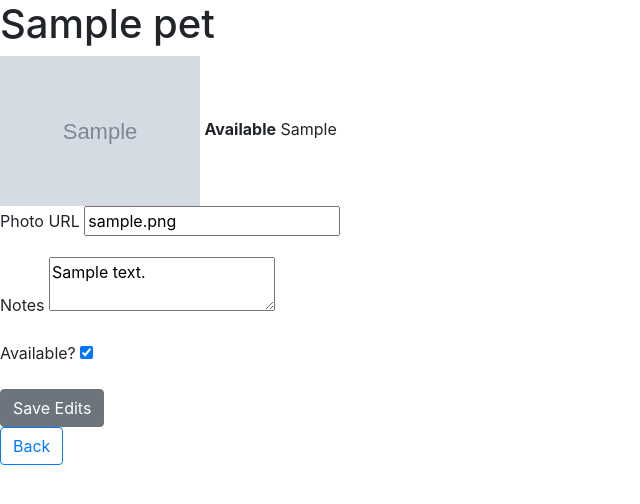
After one commit to alonzo-d/flask-adopt, a Flask app: page /1 in a window 1280 px wide. The commit adds this page. Shown: the top 504 px of the page, without its empty margins (0-640 px from the left). Run offline with Flask 3, Linux system fonts and the light colour scheme; tables that the repository leaves empty hold one stand-in row (values such as "Sample post"); grey boxes marked "Sample" are stand-in pictures.

Commit message:
add add pet route, page

```diff
--- a/app.py
+++ b/app.py
@@ -5,7 +5,7 @@ from flask import Flask, flash, request, redirect, render_template
 from flask_debugtoolbar import DebugToolbarExtension
 
 from models import db, connect_db, Pet
-from forms import AddPetForm
+from forms import AddPetForm, EditPetForm
 
 app = Flask(__name__)
 
@@ -60,3 +60,27 @@ def add_new_pet():
             'add_pet.html',
             form=form
         )
+
+@app.route('/<int:pet_id>', methods=["GET", "POST"])
+def view_and_edit_pet(pet_id):
+    """ Show information for individual pet and allow for editing """
+
+    pet = Pet.query.get_or_404(pet_id)
+    form = EditPetForm(obj=pet)
+
+    if form.validate_on_submit():
+        pet.photo_url = form.photo_url.data
+        pet.notes = form.notes.data
+        pet.available = form.available.data
+
+        db.session.commit()
+
+        flash("Pet updated!")
+
+        return redirect(f'/{pet_id}')
+    else:
+        return render_template(
+            'pet_detail.html',
+            pet=pet,
+            form=form
+        )
--- a/forms.py
+++ b/forms.py
@@ -1,8 +1,8 @@
 """Forms for adopt app."""
 
 from flask_wtf import FlaskForm
-from wtforms import StringField, TextAreaField, SelectField
-from wtforms.validators import InputRequired, URL
+from wtforms import StringField, TextAreaField, SelectField, BooleanField
+from wtforms.validators import InputRequired, Optional, URL
 
 class AddPetForm(FlaskForm):
     """ Form class for adding a new pet to the database. """
@@ -11,13 +11,18 @@ class AddPetForm(FlaskForm):
         "Pet name",
         validators=[InputRequired()]
     )
-    species = StringField(
+    species = SelectField(
         "Species",
+        choices=[
+            ('cat', 'Cat'),
+            ('dog', 'Dog'),
+            ('porcupine', 'Porcupine'),
+        ],
         validators=[InputRequired()]
     )
     photo_url = StringField(
         "Photo URL",
-        validators=[InputRequired(), URL()]
+        validators=[Optional(), URL()]
     )
     age = SelectField(
         "Age",
@@ -30,3 +35,13 @@ class AddPetForm(FlaskForm):
         validators=[InputRequired()]
     )
     notes = TextAreaField("Notes")
+
+class EditPetForm(FlaskForm):
+    """ Form class for editing an existing pet. """
+
+    photo_url = StringField(
+        "Photo URL",
+        validators=[Optional(), URL()]
+    )
+    notes = TextAreaField("Notes")
+    available = BooleanField("Available?")
--- a/models.py
+++ b/models.py
@@ -53,7 +53,7 @@ class Pet(db.Model):
     )
 
     available = db.Column(
-        db.Text,
+        db.Boolean,
         nullable = False,
-        default = 'Available'
+        default = True
     )
--- a/templates/index.html
+++ b/templates/index.html
@@ -6,11 +6,13 @@
     <h1>Pets</h1>
     {% for pet in pets %}
         <div>
-            <h2>{{pet.name}}</h2>
-            <img src="{{pet.url}}" alt="picture of {{pet.name}}">
+            <a href="/{{pet.id}}"><h2>{{pet.name}}</h2></a>
+            <img src="{{pet.photo_url}}" alt="picture of {{pet.name}}" style="width: 200px; height: auto">
             {% if pet.available %}
                 <b>Available</b>
             {% endif %}
         </div>
     {% endfor %}
+
+    <a class="btn btn-primary" href="/add">Add a pet</a>
 {% endblock %}
--- /dev/null
+++ b/templates/pet_detail.html
@@ -0,0 +1,36 @@
+{% extends 'base.html' %}
+
+{% block title %}{{pet.name}}{% endblock %}
+
+{% block content %}
+    <h1>{{pet.name}}</h1>
+    <div>
+        <img src="{{pet.photo_url}}" alt="picture of {{pet.name}}" style="width: 200px; height: auto">
+        {% if pet.available %}
+            <b>Available</b>
+        {% endif %}
+        <span>{{pet.species}}</span>
+    </div>
+
+    <form id="edit-pet-form" method="POST">
+        {{ form.hidden_tag() }} <!--add type=hidden form fields -->
+
+        {% for field in form
+               if field.widget.input_type != 'hidden' %}
+
+          <p>
+            {{ field.label }}
+            {{ field }}
+
+            {% for error in field.errors %}
+              {{ error }}
+            {% endfor %}
+          </p>
+
+        {% endfor %}
+
+        <button class="btn btn-secondary" type="submit">Save Edits</button>
+      </form>
+
+      <a class="btn btn-outline-primary" href="/">Back</a>
+{% endblock %}
```
